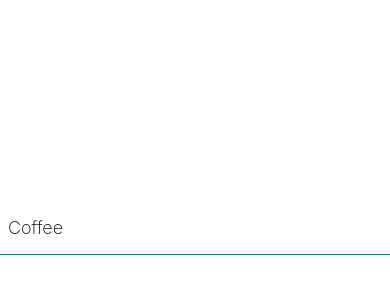
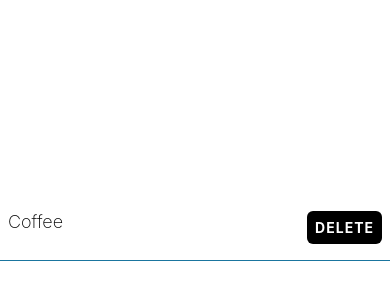
Before and after one commit to emilany/taskly, a React Native app: screen / in a window 390 px wide. Shown: the part 194-494 px from the top of the page. Built offline with nearby package versions, Linux system fonts and the light colour scheme.

Commit message:
Adding a delete button

```diff
--- a/App.tsx
+++ b/App.tsx
@@ -1,11 +1,37 @@
-import { StyleSheet, Text, View } from 'react-native'
+import { StyleSheet, Text, TouchableOpacity, View, Alert } from 'react-native'
 import { theme } from './theme'
 
 export default function App() {
+  const handleDelete = () => {
+    Alert.alert(
+      'Are you sure you want to delete this?',
+      'It will be gone for good',
+      [
+        {
+          text: 'Yes',
+          onPress: () => console.log('Ok, deleting'),
+          style: 'destructive',
+        },
+        {
+          text: 'Cancel',
+          style: 'cancel',
+        },
+      ]
+    )
+  }
+
   return (
     <View style={styles.container}>
       <View style={styles.itemContainer}>
         <Text style={styles.text}>Coffee</Text>
+
+        <TouchableOpacity
+          onPress={handleDelete}
+          activeOpacity={0.8}
+          style={styles.button}
+        >
+          <Text style={styles.buttonText}>Delete</Text>
+        </TouchableOpacity>
       </View>
     </View>
   )
@@ -22,9 +48,22 @@
     borderBottomColor: theme.colors.cerulean,
     paddingHorizontal: 8,
     paddingVertical: 16,
+    flexDirection: 'row',
+    justifyContent: 'space-between',
   },
   text: {
     fontSize: 18,
     fontWeight: '200',
   },
+  button: {
+    backgroundColor: theme.colors.black,
+    padding: 8,
+    borderRadius: 6,
+  },
+  buttonText: {
+    color: theme.colors.white,
+    fontWeight: 'bold',
+    textTransform: 'uppercase',
+    letterSpacing: 1,
+  },
 })
--- a/theme.ts
+++ b/theme.ts
@@ -2,5 +2,6 @@
   colors: {
     cerulean: '#1a759f',
     white: '#ffffff',
+    black: '#000000',
   },
 }
```
